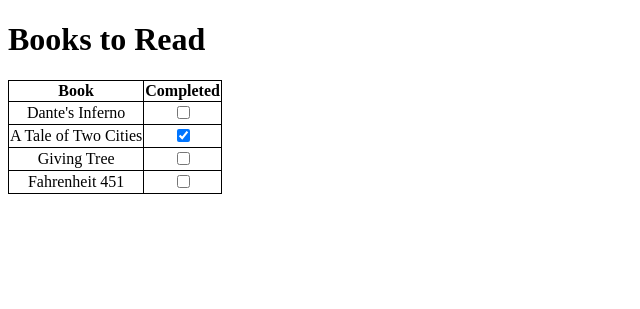
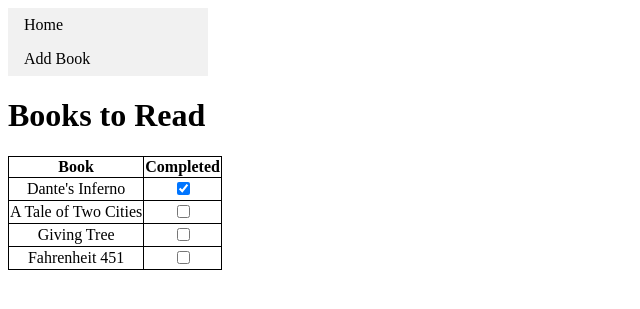
Before and after one commit to jeremyKisner/library-api, a Flask app: page / in a window 1280 px wide. Shown: the top 309 px of the page, without its empty margins (0-640 px from the left). Run offline with Flask 2, Linux system fonts and the light colour scheme.

Commit message:
refactoring

```diff
--- a/app.py
+++ b/app.py
@@ -15,7 +15,7 @@ def post_read():
 	library.update_book_read(request.form['book_name'])
 	return redirect(url_for('get'))
 
-@app.route('/add', methods=['POST'])
+@app.route('/add')
 def add():
 	#library.add_book(request.args.get('name'))
 	return redirect(url_for('get'))
--- a/data/data.json
+++ b/data/data.json
@@ -1,11 +1,11 @@
 [
     {
         "name": "Dante's Inferno",
-        "read": 0
+        "read": 1
     },
     {
         "name": "A Tale of Two Cities",
-        "read": 1
+        "read": 0
     },
     {
         "name": "Giving Tree",
--- a/static/main.css
+++ b/static/main.css
@@ -3,3 +3,24 @@ table, th, td {
 	border-collapse: collapse;
 	text-align: center;
 }
+
+ul {
+  list-style-type: none;
+  margin: 0;
+  padding: 0;
+  width: 200px;
+  background-color: #f1f1f1;
+}
+
+li a {
+  display: block;
+  color: #000;
+  padding: 8px 16px;
+  text-decoration: none;
+}
+
+/* Change the link color on hover */
+li a:hover {
+  background-color: #555;
+  color: white;
+}
--- a/templates/index.html
+++ b/templates/index.html
@@ -3,11 +3,17 @@
 <html lang="en">
 <head>
     <meta charset="utf-8">
-    <meta http-equiv="refresh" content="10">
+    <meta http-equiv="refresh" content="30">
     <title>Library</title>
-    <link rel="stylesheet" href="{{ url_for('static', filename='main.css') }}">
+    <link type="text/css" rel="stylesheet" href="{{ url_for('static', filename='main.css') }}">
 </head>
 <body>
+	<div id="nav_bar">
+		<ul>
+			<li><a href="{{url_for('get')}}">Home</a></li>
+			<li><a href="{{url_for('add')}}">Add Book</a></li>
+		</ul>
+	</div>
 	<h1>Books to Read</h1>
 
 			<div id="checklist">
```
